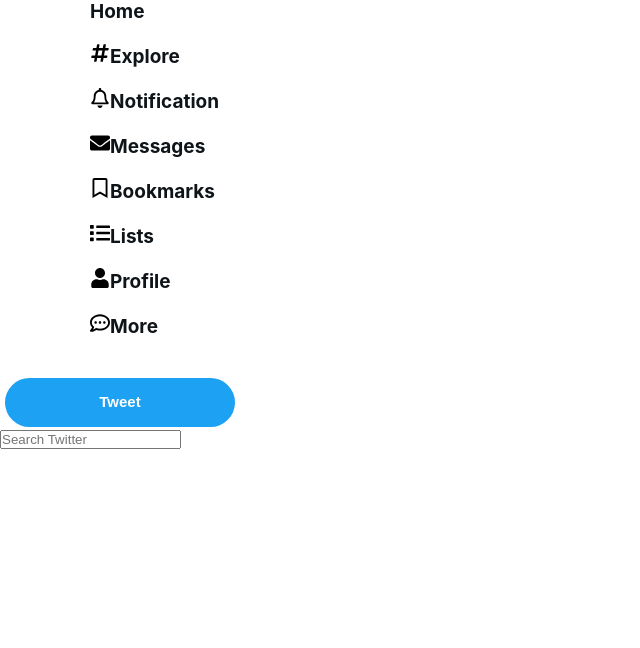
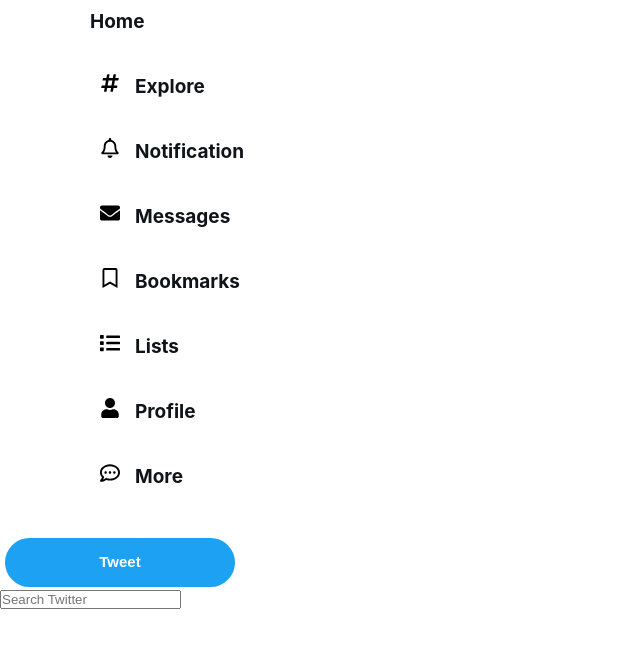
Before and after one commit to netty-carroll/hackathon-twitter, a React (Create React App) app: page / in a window 1280 px wide. Shown: the top 648 px of the page, without its empty margins (0-640 px from the left). Built offline with nearby package versions, Linux system fonts and the light colour scheme.

Commit message:
navbarchanges

```diff
--- a/src/components/navbar.css
+++ b/src/components/navbar.css
@@ -35,7 +35,7 @@
     color: rgb(15,20,25);
     font-weight: 700;
     font-family: -apple-system, BlinkMacSystemFont, 'Segoe UI', Roboto, Oxygen, Ubuntu, Cantarell, 'Open Sans', 'Helvetica Neue', sans-serif;
-    width: 276px;
+    width: 175px;
     height: 100%;
     font-size: 19px;
     margin-left: 40px;
@@ -46,12 +46,24 @@
   margin: 0;
   padding: 0;
 }
+
 li:hover {
   color: #1da1f2;
   cursor: pointer;
+  background-color: rgb(187, 184, 184);
+  border-radius: 28px 28px 28px 28px;
+  border: 0px solid #000000;
 }
-
+li {
+  padding-top: 10px;
+  padding-bottom: 10px;
+}
 img {
   width: 20px;
   height: 20px;
+  margin-left: 10px;
 }
+
+.words {
+  padding-left: 15px;
+}
--- a/src/components/navbar.js
+++ b/src/components/navbar.js
@@ -12,13 +12,13 @@
         <nav>
             <ul className="sidebar">
                 <li>Home</li>
-                <li><img src={Explore} alt="Explore" />Explore</li>
-                <li><img src={Notification} alt="Notification" />Notification</li>
-                <li><img src={Messages} alt="Messages" />Messages</li>
-                <li><img src={Bookmarks} alt="Bookmarks" />Bookmarks</li>
-                <li><img src={Lists} alt="Lists" />Lists</li>
-                <li><img src={Profile} alt="Profile" />Profile</li>
-                <li><img src={More} alt="More" />More</li>
+                <li><img src={Explore} alt="Explore" /><span className="words">Explore</span></li>
+                <li><img src={Notification} alt="Notification" /><span className="words">Notification</span></li>
+                <li><img src={Messages} alt="Messages" /><span className="words">Messages</span></li>
+                <li><img src={Bookmarks} alt="Bookmarks" /><span className="words">Bookmarks</span></li>
+                <li><img src={Lists} alt="Lists" /><span className="words">Lists</span></li>
+                <li><img src={Profile} alt="Profile" /><span className="words">Profile</span></li>
+                <li><img src={More} alt="More" /><span className="words">More</span></li>
             </ul>
             <button className="tweetBtn" href="#">Tweet{' '}</button>
         </nav>
```
